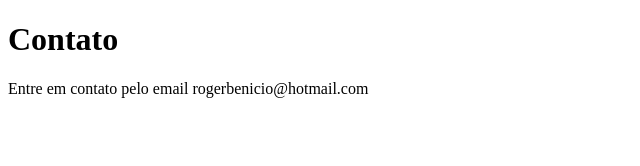
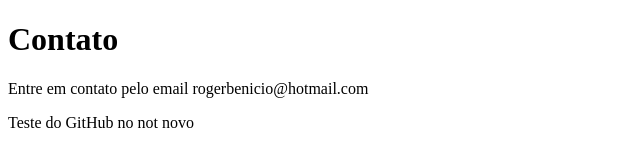
Before and after one commit to rogerbenicio/sistema-de-cadastro, a plain HTML site: page contato.html in a window 1280 px wide. Shown: the whole page, without its empty margins (0-640 px from the left). Drawn offline with Linux system fonts and the light colour scheme.

Commit message:
Alterado no novo not

```diff
--- a/contato.html
+++ b/contato.html
@@ -9,5 +9,6 @@
 <body>
     <h1>Contato</h1>
     <p>Entre em contato pelo email rogerbenicio@hotmail.com</p>
+    <p>Teste do GitHub no not novo</p>
 </body>
 </html>
```
